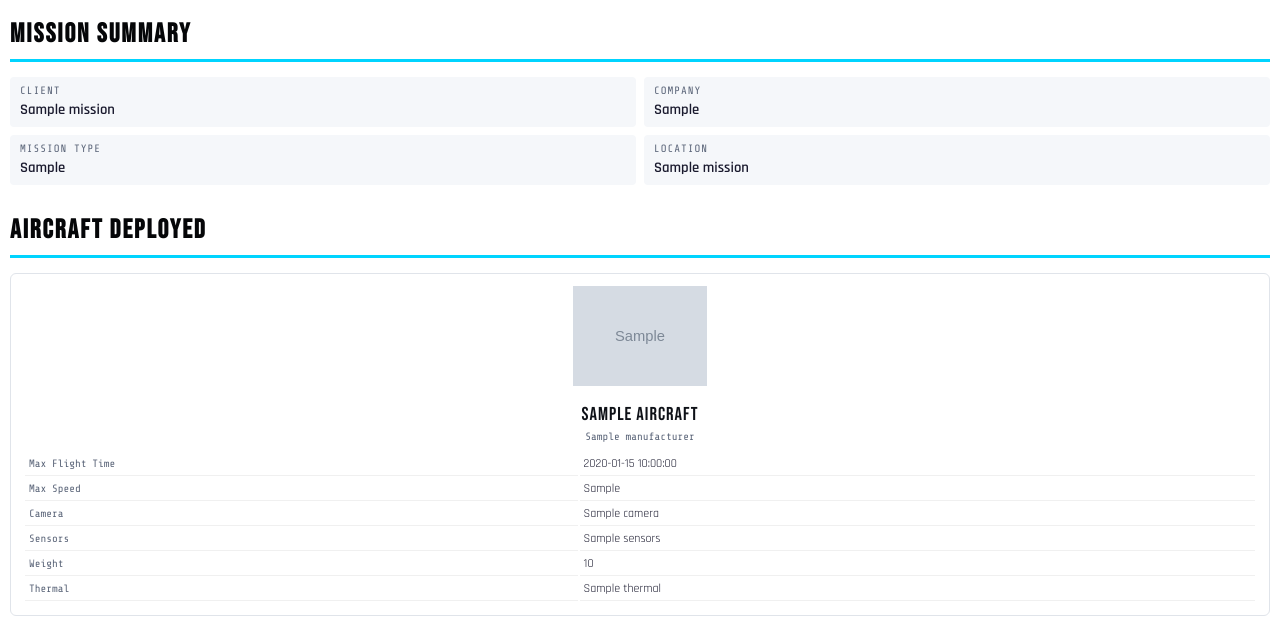
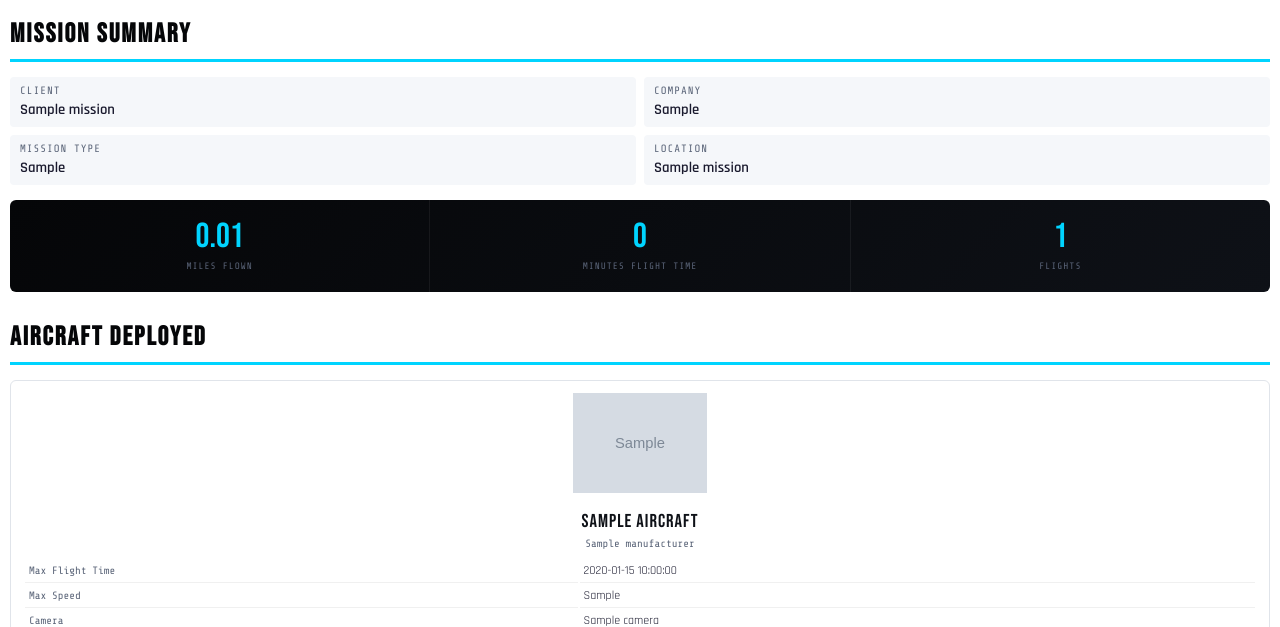
Before and after one commit to BigBill1418/DroneOpsCommand, a Python web app: template backend/app/templates/report_pdf.html in a window 1280 px wide. Shown: the part 147-774 px from the top of the page. Run offline with Jinja, Linux system fonts and the light colour scheme; the template is opened without the code that fills it: most values are stand-ins (such as "Sample title", 1, 10 or a date in 2020); grey boxes marked "Sample" are stand-in pictures.

Commit message:
Fix UNAS update 500 error, redesign PDF stats bar — v1.7.3
Bug fix: The mission UPDATE endpoint (PUT) had no error handling,
so updating a mission with UNAS fields on a database missing those
columns returned a raw 500 error. Added try/except with proper
logging and error detail, matching the create endpoint pattern.

PDF improvement: Redesigned the flight stats bar (acres, miles,
flight time) to spread evenly across the full page width. Each stat
now occupies an equal-width cell with centered content, separated by
subtle dividers. Added flight count as a 4th stat. The bar now
renders only when any stat data is available (not just acres).

Version bumped to 1.7.3 in backend, frontend, UI, and README.

https://claude.ai/code/session_01NHHBM4si1Vsv4wxH1suT2c

```diff
--- a/backend/app/main.py
+++ b/backend/app/main.py
@@ -107,7 +107,7 @@ async def lifespan(app: FastAPI):
 app = FastAPI(
     title="DroneOpsReport",
     description="Invoicing and after-action reporting tool for drone operations",
-    version="1.7.2",
+    version="1.7.3",
     lifespan=lifespan,
 )
 
--- a/backend/app/routers/reports.py
+++ b/backend/app/routers/reports.py
@@ -227,6 +227,7 @@ async def generate_report_pdf(
         "flight_duration_total_seconds": report.flight_duration_total_seconds,
         "flight_distance_total_meters": report.flight_distance_total_meters,
         "map_image_path": report.map_image_path,
+        "flight_count": len(mission.flights),
     }
 
     # Aircraft used
--- a/backend/app/templates/report_pdf.html
+++ b/backend/app/templates/report_pdf.html
@@ -99,21 +99,41 @@
   .highlight-box {
     background: linear-gradient(135deg, #050608 0%, #0e1117 100%);
     color: #e8edf2;
-    padding: 15px 20px;
     border-radius: 6px;
     margin: 15px 0;
+    padding: 0;
+    overflow: hidden;
   }
 
-  .highlight-box .stat {
-    font-family: 'Bebas Neue', sans-serif;
-    font-size: 24pt;
-    color: #00d4ff;
+  .stats-row {
+    display: flex;
+    width: 100%;
   }
 
-  .highlight-box .stat-label {
+  .stats-row .stat-cell {
+    flex: 1;
+    text-align: center;
+    padding: 18px 10px;
+    border-right: 1px solid rgba(255, 255, 255, 0.06);
+  }
+
+  .stats-row .stat-cell:last-child {
+    border-right: none;
+  }
+
+  .stat-cell .stat {
+    font-family: 'Bebas Neue', sans-serif;
+    font-size: 26pt;
+    color: #00d4ff;
+    line-height: 1.1;
+  }
+
+  .stat-cell .stat-label {
     font-family: 'Share Tech Mono', monospace;
-    font-size: 8pt;
+    font-size: 7pt;
     color: #5a6478;
+    letter-spacing: 1px;
+    margin-top: 4px;
   }
 
   /* Aircraft section */
@@ -351,23 +371,31 @@
     </div>
   </div>
 
-  {% if report.ground_covered_acres %}
+  {% if report.ground_covered_acres or report.flight_duration_total_seconds or report.flight_distance_total_meters %}
   <div class="highlight-box">
-    <div style="display: flex; gap: 40px;">
-      <div>
+    <div class="stats-row">
+      {% if report.ground_covered_acres %}
+      <div class="stat-cell">
         <div class="stat">{{ "%.2f"|format(report.ground_covered_acres) }}</div>
         <div class="stat-label">ACRES COVERED</div>
       </div>
+      {% endif %}
+      {% if report.flight_distance_total_meters %}
+      <div class="stat-cell">
+        <div class="stat">{{ "%.2f"|format(report.flight_distance_total_meters / 1609.344) }}</div>
+        <div class="stat-label">MILES FLOWN</div>
+      </div>
+      {% endif %}
       {% if report.flight_duration_total_seconds %}
-      <div>
+      <div class="stat-cell">
         <div class="stat">{{ "%.0f"|format(report.flight_duration_total_seconds / 60) }}</div>
         <div class="stat-label">MINUTES FLIGHT TIME</div>
       </div>
       {% endif %}
-      {% if report.flight_distance_total_meters %}
-      <div>
-        <div class="stat">{{ "%.2f"|format(report.flight_distance_total_meters / 1609.344) }}</div>
-        <div class="stat-label">MILES COVERED</div>
+      {% if report.flight_count %}
+      <div class="stat-cell">
+        <div class="stat">{{ report.flight_count }}</div>
+        <div class="stat-label">FLIGHTS</div>
       </div>
       {% endif %}
     </div>
--- a/frontend/package.json
+++ b/frontend/package.json
@@ -1,7 +1,7 @@
 {
   "name": "droneops-frontend",
   "private": true,
-  "version": "1.7.2",
+  "version": "1.7.3",
   "type": "module",
   "scripts": {
     "dev": "vite",
--- a/frontend/src/components/Layout/AppShell.tsx
+++ b/frontend/src/components/Layout/AppShell.tsx
@@ -142,7 +142,7 @@ export default function AppLayout({ onLogout }: AppLayoutProps) {
             left: 16,
           }}
         >
-          v1.7.2
+          v1.7.3
         </Text>
       </AppShell.Navbar>
 
```
Also changed, not shown: backend/app/routers/missions.py (+16 -12 lines), README.md.
